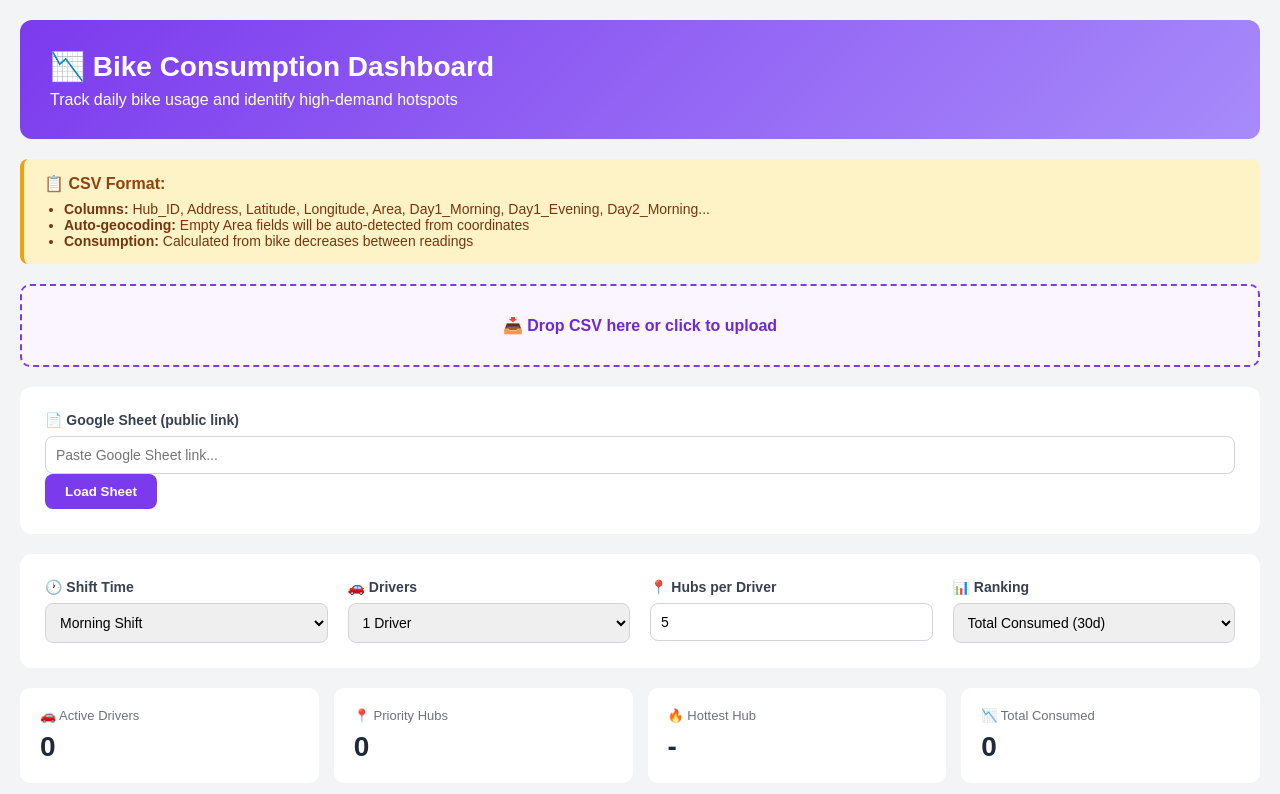
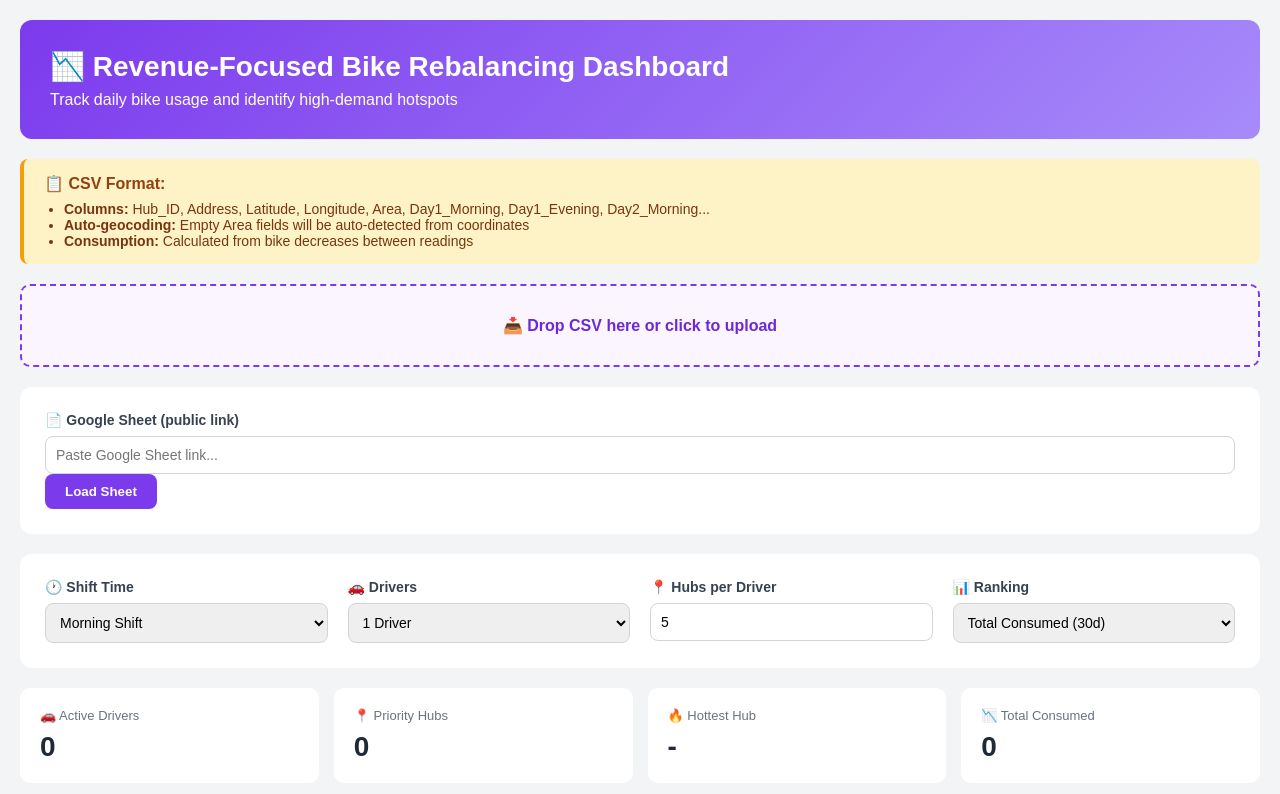
Before and after one commit to Pablo-Schmidt/Revenue-Focused-Bike-Rebalancing-Dashboard, a plain HTML site: page index.html in a window 1280 px wide. Drawn offline with Linux system fonts and the light colour scheme.

Commit message:
Update index.html

```diff
--- a/index.html
+++ b/index.html
@@ -61,7 +61,7 @@ tr:hover { background: #fef3c7; }
 <div class="container">
 
 <div class="header">
-    <h1>📉 Bike Consumption Dashboard</h1>
+    <h1>📉 Revenue-Focused Bike Rebalancing Dashboard</h1>
     <p>Track daily bike usage and identify high-demand hotspots</p>
 </div>
 
```
